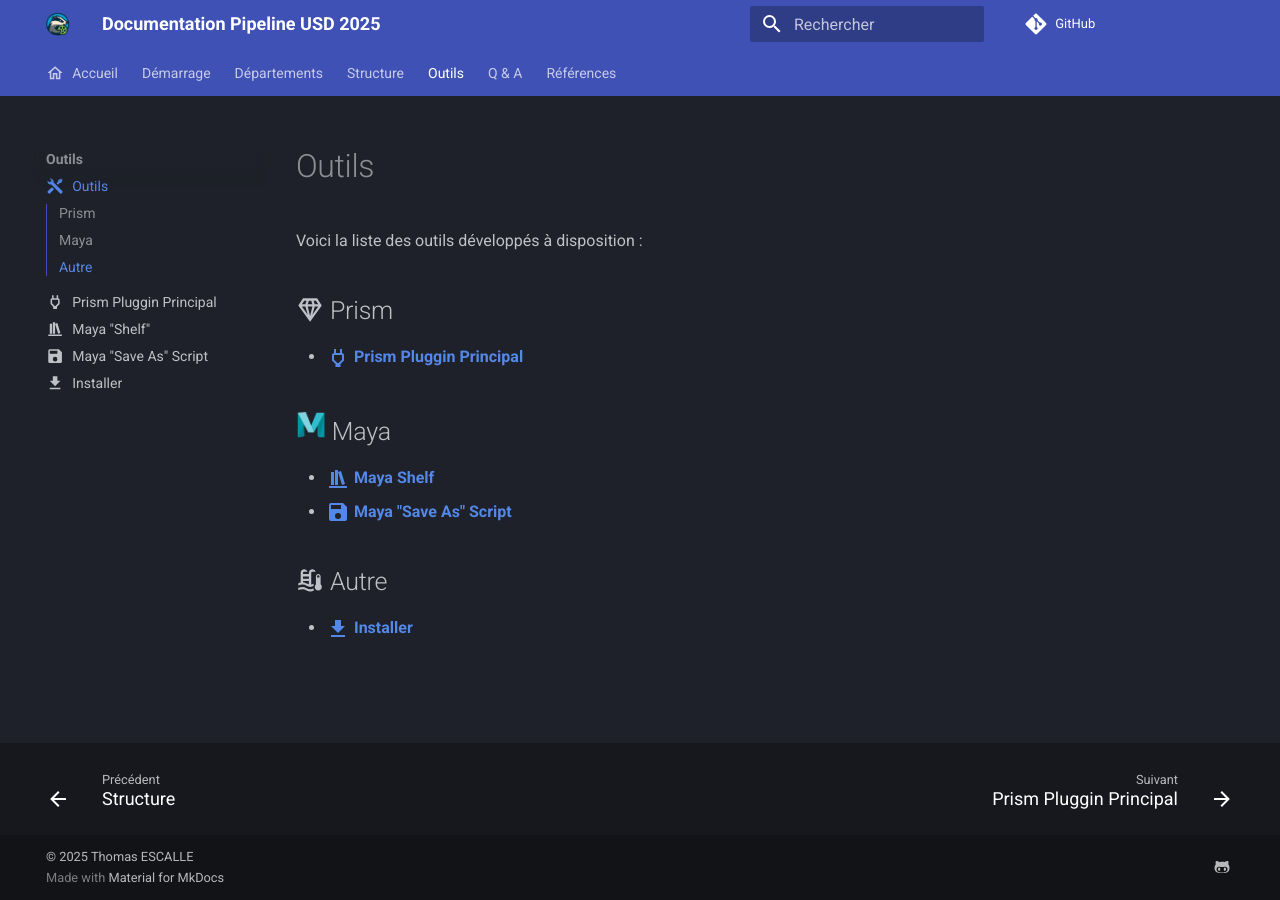
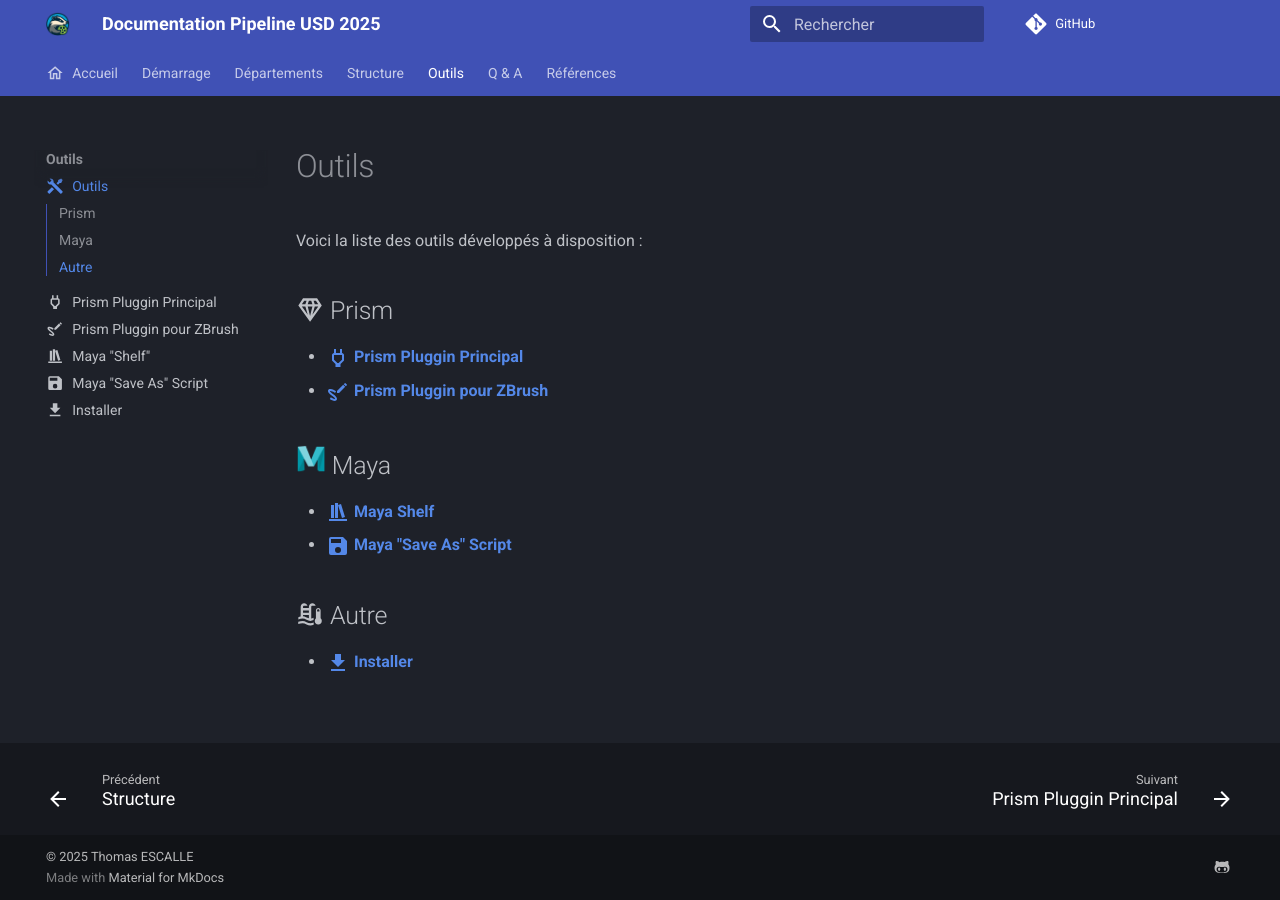
Before and after one commit to ThomasEscalle/Pipeline_USD_2025, an MkDocs documentation site: the page built from docs/outils.md, in a window 1280 px wide. Built offline with MkDocs 1.6.1 and Material for MkDocs 9.7.7, drawn with Linux system fonts in a browser that asks for light colours; comment, search, counter and statistics services are not loaded.

Commit message:
Addd the zbrush page

```diff
--- a/docs/outils.md
+++ b/docs/outils.md
@@ -11,7 +11,7 @@
 
 
 -   [:material-power-plug-outline:{ .lg .middle } **Prism Pluggin Principal**](./prism_main_pluggin)
-
+-   [:material-draw:{ .lg .middle } **Prism Pluggin pour ZBrush**](./prism_zbrush_pluggin)
 
 
 ## ![Maya_icon](../assets/icons/maya.png){width=30px} Maya
--- a/mkdocs.yml
+++ b/mkdocs.yml
@@ -26,6 +26,7 @@
   - Outils:
     - Outils: outils.md
     - Prism Pluggin Principal: outils/prism_main_pluggin.md
+    - Prism Pluggin pour ZBrush: outils/prism_zbrush_pluggin.md
     - Maya "Shelf": outils/maya_shelf.md
     - Maya "Save As" Script: outils/maya_saveas_script.md
     - Installer: outils/installer.md
```
Also changed, not shown: docs/outils/prism_zbrush_pluggin.md (added, +7 -0 lines).
